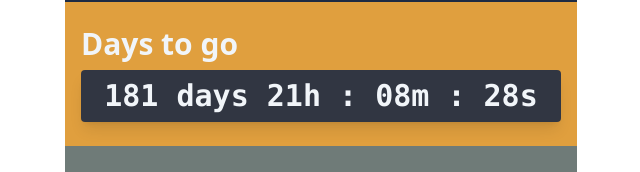
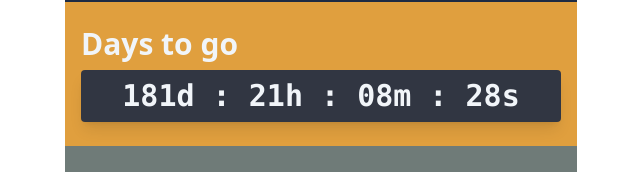
Before and after one commit to retzloff/deep-creek-disco, a SvelteKit app: page / in a window 1280 px wide. Shown: the part 426-598 px from the top of the page, without its empty margins (319-959 px from the left). Built offline with nearby package versions, Linux system fonts and the light colour scheme.

Commit message:
:lipstick: Labels the days too

```diff
--- a/src/components/CountdownTimer.svelte
+++ b/src/components/CountdownTimer.svelte
@@ -50,6 +50,5 @@
 <div
 	class=" mt-2 py-2 text-3xl text-center font-semibold font-mono bg-cloud-burst/90 rounded shadow-lg"
 >
-	{timeLeft.days} days
-	{timeLeft.hours}h : {timeLeft.minutes}m : {timeLeft.seconds}s
+	{timeLeft.days}d : {timeLeft.hours}h : {timeLeft.minutes}m : {timeLeft.seconds}s
 </div>
```
